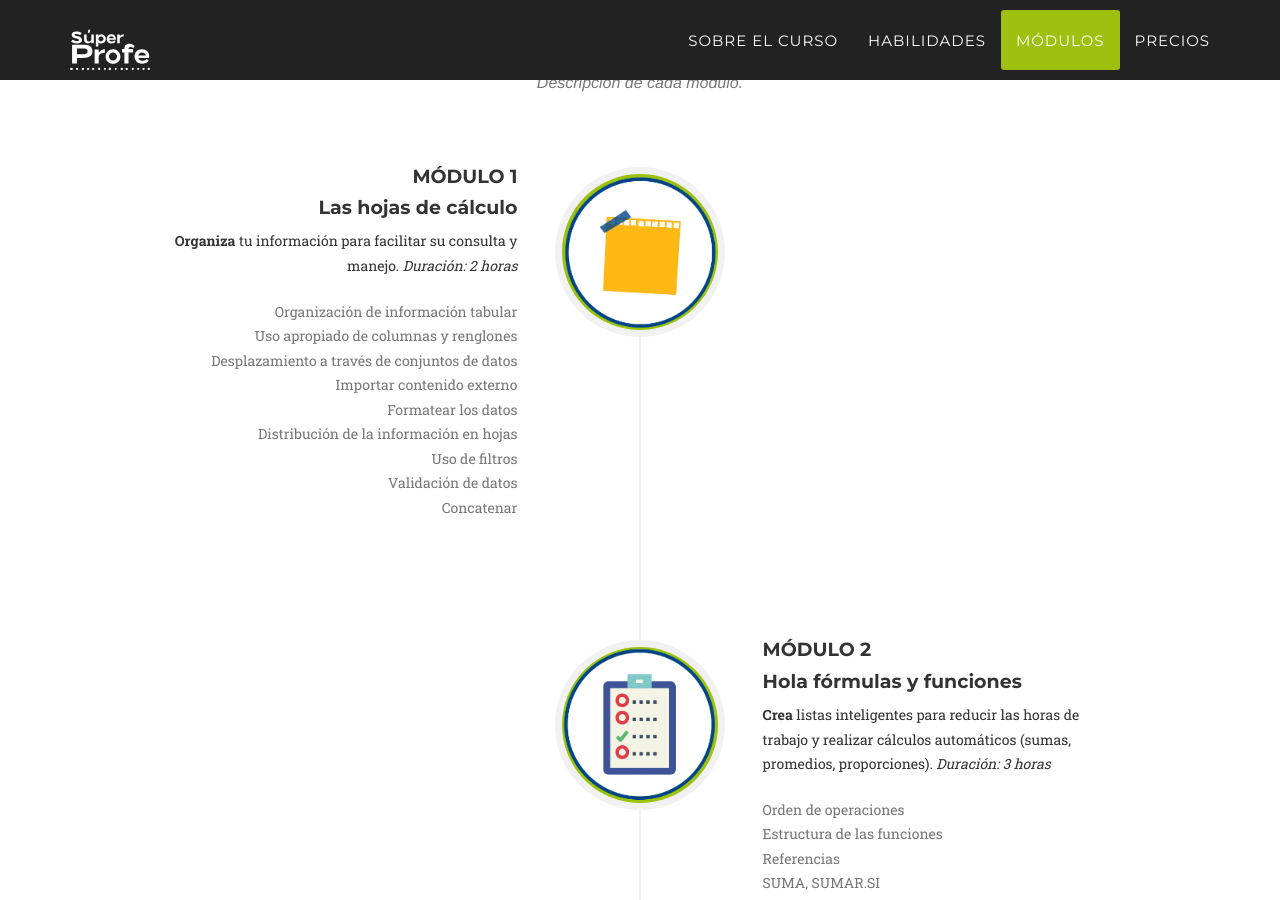
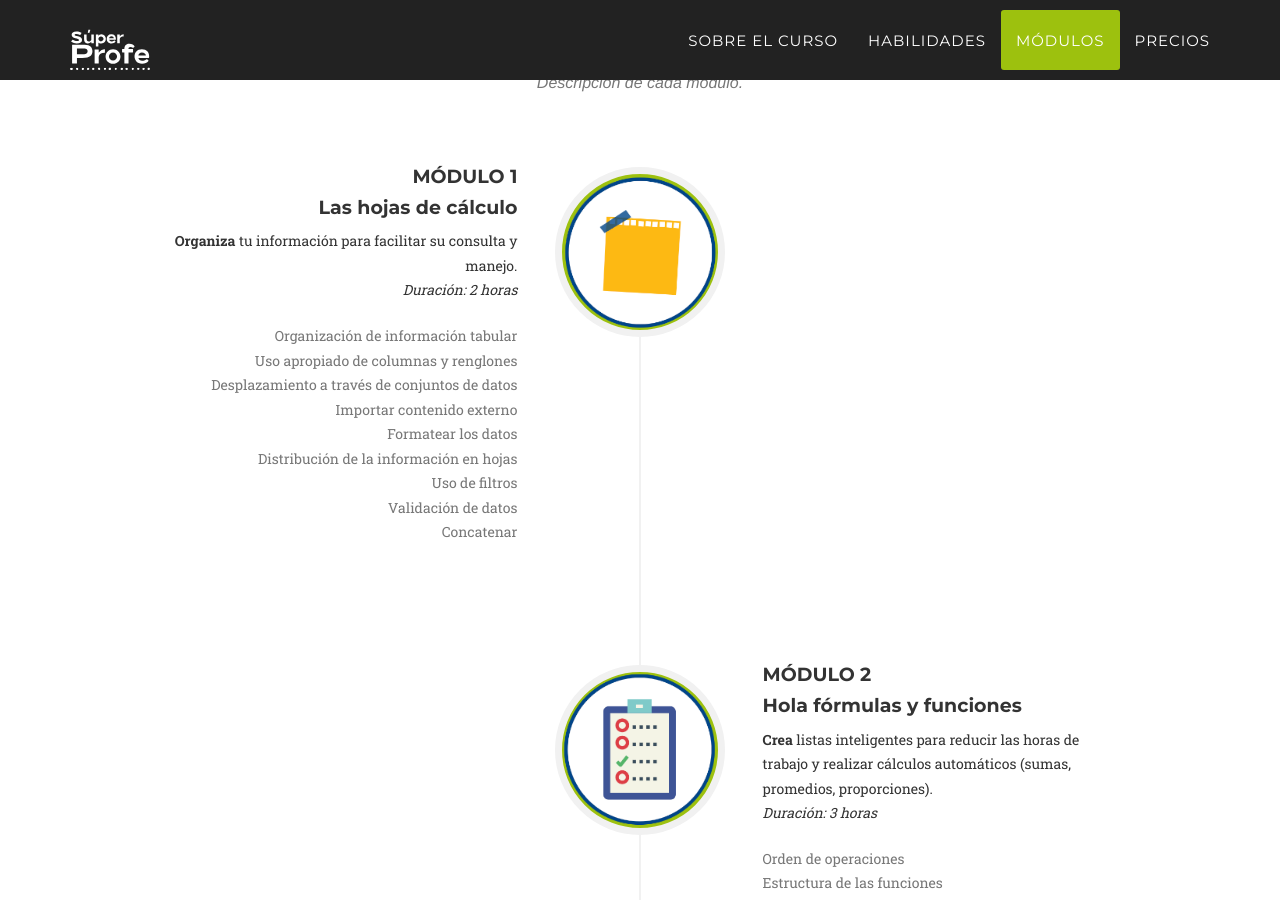
Before and after one commit to camachevaz/superProfe, a Jekyll site: the page built from index.html, in a window 1280 px wide and 900 px high, scrolled down 3143 px. Built offline with Jekyll 4.4.1, drawn with Linux system fonts in a browser that asks for light colours; some web fonts are replaced.

Commit message:
Update about.html

```diff
--- a/_includes/about.html
+++ b/_includes/about.html
@@ -20,7 +20,8 @@
                                     <h4 class="subheading">Las hojas de cálculo</h4>
                                 </div>
                                 <div class="timeline-body">
-                                    <p><strong>Organiza</strong> tu información para facilitar su consulta y manejo. <em>Duración: 2 horas</em></p>
+                                    <p><strong>Organiza</strong> tu información para facilitar su consulta y manejo.</p>
+                                    <p><em>Duración: 2 horas</em></p>
                                     <br>
                                     <p class="text-muted">Organización de información tabular</p>
                                     <p class="text-muted">Uso apropiado de columnas y renglones</p>
@@ -44,7 +45,8 @@
                                     <h4 class="subheading">Hola fórmulas y funciones</h4>
                                 </div>
                                 <div class="timeline-body">
-                                    <p><strong>Crea</strong> listas inteligentes para reducir las horas de trabajo y realizar cálculos automáticos  (sumas, promedios, proporciones). <em>Duración: 3 horas</em></p>
+                                    <p><strong>Crea</strong> listas inteligentes para reducir las horas de trabajo y realizar cálculos automáticos  (sumas, promedios, proporciones).</p>
+                                    <p><em>Duración: 3 horas</em></p>
                                     <br>
                                     <p class="text-muted">Orden de operaciones</p>
                                     <p class="text-muted">Estructura de las funciones</p>
@@ -67,7 +69,8 @@
                                     <h4 class="subheading">Sé un as de las videollamadas</h4>
                                 </div>
                                 <div class="timeline-body">
-                                    <p class="text-muted"><strong>Administra</strong> grupos en videollamadas y compartir cualquier recurso con seguridad. <em>Duración: 2 horas</em></p>
+                                    <p class="text-muted"><strong>Administra</strong> grupos en videollamadas y compartir cualquier recurso con seguridad.</p>
+                                    <p><em>Duración: 2 horas</em></p>
                                     <br>
                                     <p class="text-muted">Administrar y ver a participantes</p>
                                     <p class="text-muted">Compartir tu pantalla, compartir una ventana, compartir una pestaña</p>
@@ -86,7 +89,8 @@
                                     <h4 class="subheading">Maestro generador de contenido</h4>
                                 </div>
                                 <div class="timeline-body">
-                                    <p class="text-muted"><strong>Genera</strong> contenido propio que podrás reutilizar e instrumentos de evaluación automáticos. <em>Duración: 3 horas</em></p>
+                                    <p class="text-muted"><strong>Genera</strong> contenido propio que podrás reutilizar e instrumentos de evaluación automáticos.</p>
+                                    <p><em>Duración: 3 horas</em></p>
                                     <br>
                                     <p class="text-muted">Herramientas para captura y anotación de pantalla</p>
                                     <p class="text-muted">Grabación de pantalla</p>
```
